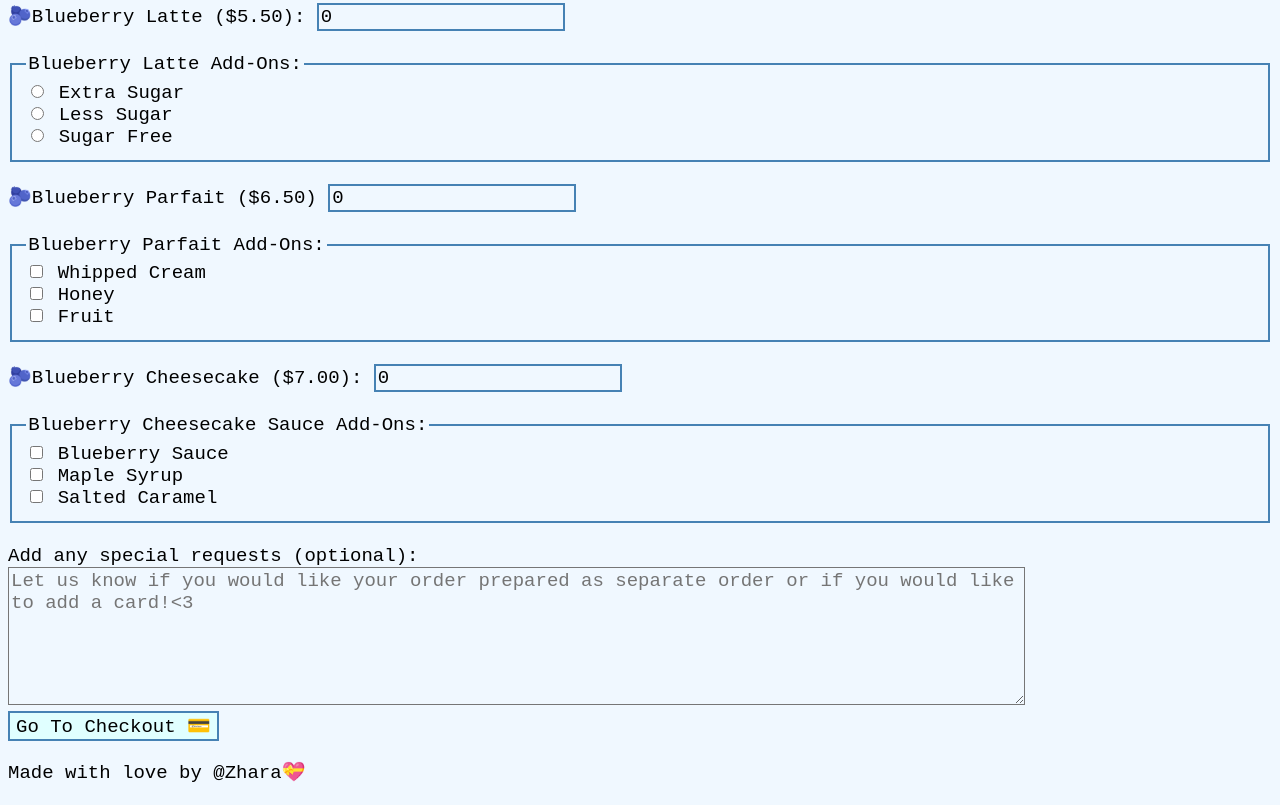
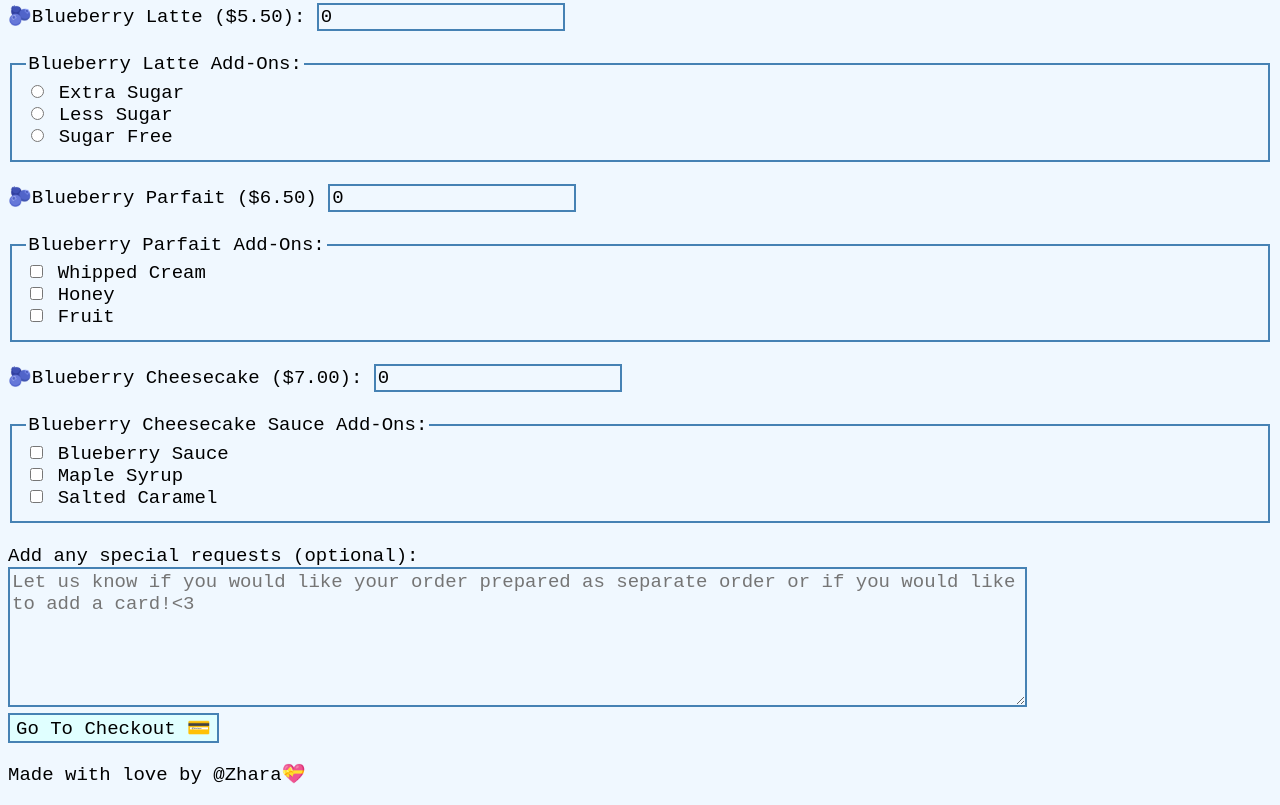
Before and after one commit to Syazashana/restaurant_menu.html, a plain HTML site: page index.html in a window 1280 px wide. Shown: the part 1894-2699 px from the top of the page. Drawn offline with Linux system fonts and the light colour scheme.

Commit message:
Update index.html

```diff
--- a/index.html
+++ b/index.html
@@ -199,7 +199,7 @@
           <div>
             <label for="special-request">Add any special requests (optional):</label>
             <br>
-            <textarea id="special-request" name="special-request" placeholder="Let us know if you would like your order prepared as separate order or if you would like to add a card!<3" rows="6" style="width: 80%"></textarea>
+            <textarea id="special-request" name="special-request" placeholder="Let us know if you would like your order prepared as separate order or if you would like to add a card!<3" rows="6" style="width: 80%; border: 2px solid steelblue"></textarea>
           </div>
           <div>
             <input type="submit" value="Go To Checkout 💳" style="background-color: lightcyan"/>
```
